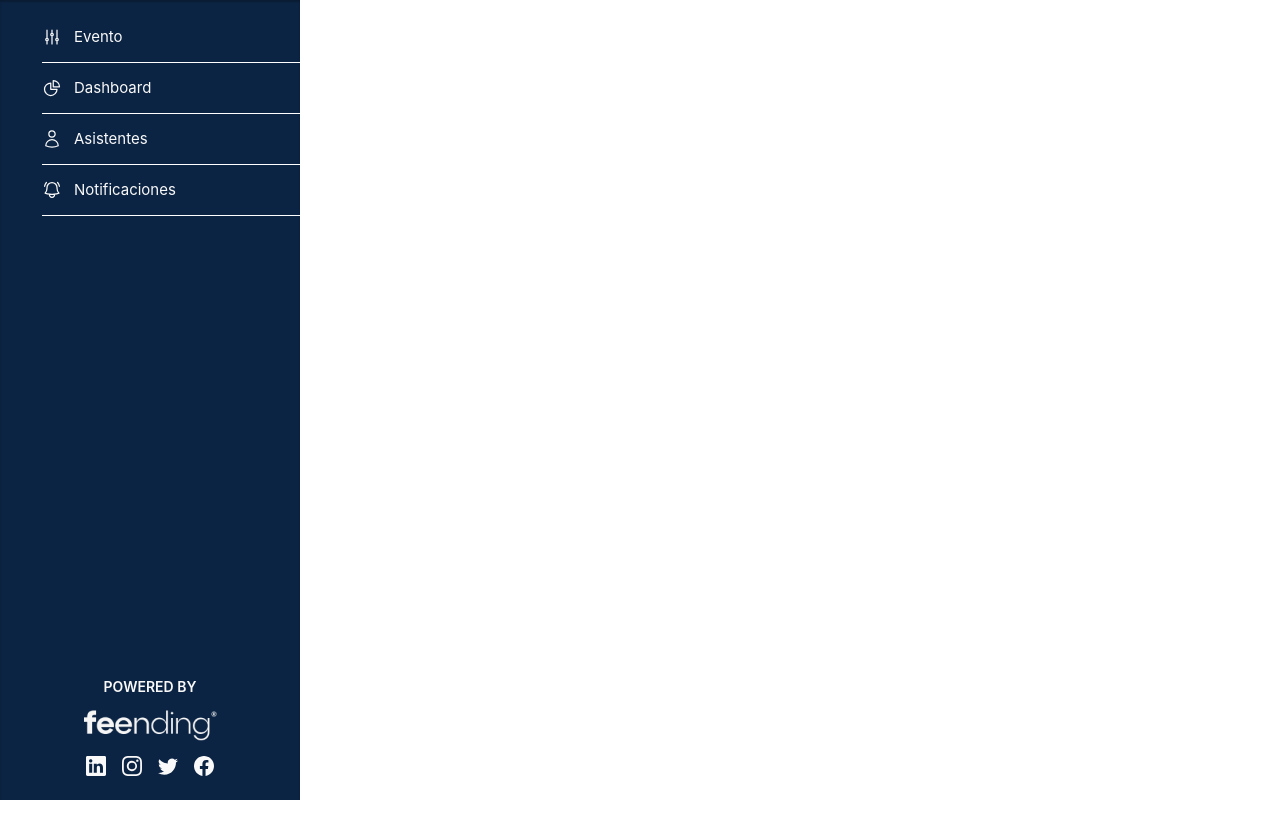
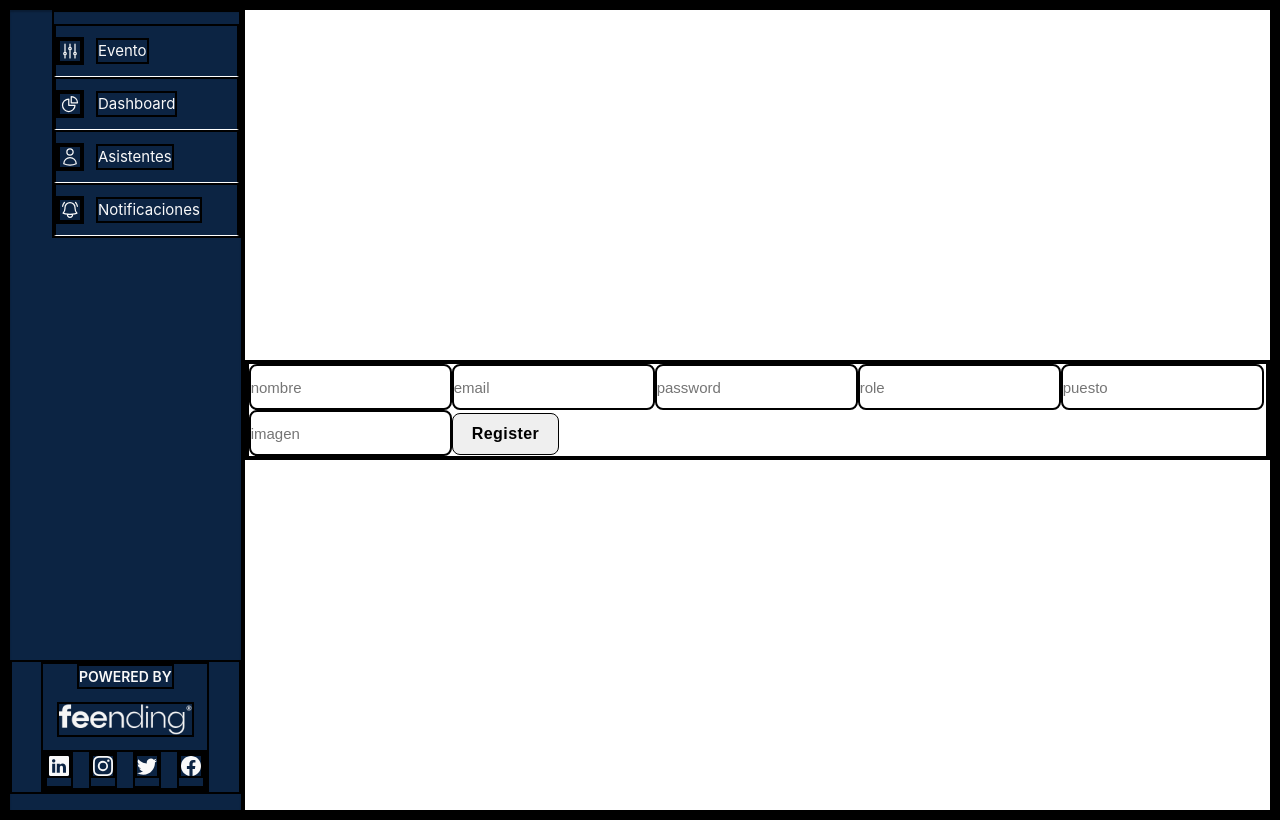
Before and after one commit to amsiceza/TBridge-Feending-Project, a React (Vite) app: page /register in a window 1280 px wide. Built offline with nearby package versions, Linux system fonts and the light colour scheme; a web font is replaced by a local one.

Commit message:
Resgister component implemented

```diff
--- a/package.json
+++ b/package.json
@@ -11,6 +11,7 @@
   },
   "dependencies": {
     "@reduxjs/toolkit": "^1.9.5",
+    "axios": "^1.4.0",
     "react": "^18.2.0",
     "react-dom": "^18.2.0",
     "react-icons": "^4.8.0",
--- a/src/App.jsx
+++ b/src/App.jsx
@@ -7,6 +7,7 @@ import Home from './components/Buttons/Home/Home'
 import KatForm from './KatForm/KatForm'
 import KatTest from './components/Buttons/KatTest/KatTest'
 import RecintoEvento from './pages/RecintoEvento/RecintoEvento'
+import Register from './components/Register/Register'
 
 function App() {
 
@@ -19,6 +20,7 @@ function App() {
       <Route path="/kat" element={<KatTest/>}/>
       <Route path="/katform" element={<KatForm/>}/>
       <Route path="/recinto" element={<RecintoEvento/>}/>
+      <Route path="/register" element={<Register/>} />
     </Routes>
     </BrowserRouter>
   </div>
--- a/src/app/store.js
+++ b/src/app/store.js
@@ -1,5 +1,8 @@
 import { configureStore } from '@reduxjs/toolkit'
+import auth from '../features/auth/authSlice'
 
 export const store = configureStore({
-  reducer: {},
+  reducer: {
+    auth
+  },
 })
--- /dev/null
+++ b/src/components/Register/Register.jsx
@@ -0,0 +1,55 @@
+import React, { useState } from "react";
+import "./Register.scss"
+import { useDispatch } from "react-redux";
+import { register } from "../../features/auth/authSlice";
+
+const Register = () => {
+  const [formData, setFormData] = useState({
+    nombre: "",
+    email: "",
+    password: "",
+    role: "",
+    puesto: "",
+    imagen: "",
+  });
+
+  const { nombre, email, password, role, puesto, imagen } = formData;
+
+  const dispatch = useDispatch()
+
+  const onChange = (e) => {
+    setFormData((prevState) => ({
+      ...prevState,
+      [e.target.name]: e.target.value,
+    }));
+  };
+
+  const onSubmit = (e) => {
+    e.preventDefault();
+    dispatch(register(formData))
+  };
+
+  return (
+    <div className="formContainer">
+        <div>
+            <form onSubmit={onSubmit}>
+            <input type="text" name="nombre" value={nombre} onChange={onChange} placeholder="nombre"/>
+            <input type="email" name="email" value={email} onChange={onChange} placeholder="email"/>
+            <input
+                type="password"
+                name="password"
+                value={password}
+                onChange={onChange}
+                placeholder="password"
+            />
+            <input type="text" name="role" value={role} onChange={onChange} placeholder="role"/>
+            <input type="text" name="puesto" value={puesto} onChange={onChange} placeholder="puesto"/>
+            <input type="text" name="imagen" value={imagen} onChange={onChange} placeholder="imagen"/>
+            <button type="submit">Register</button>
+            </form>
+        </div>
+    </div>
+  );
+};
+
+export default Register;
--- /dev/null
+++ b/src/components/Register/Register.scss
@@ -0,0 +1,9 @@
+* {
+    border: 2px solid black;
+}
+
+.formContainer {
+    display: flex;
+    justify-content: center;
+    flex-direction: column;
+}
--- /dev/null
+++ b/src/features/auth/authService.js
@@ -0,0 +1,14 @@
+import axios from "axios";
+
+const API_URL = "http://localhost:8080";
+
+const register = async (usuarioData) => {
+  const res = await axios.post(API_URL + "/usuarios/create", usuarioData);
+  return res.data;
+};
+
+const authService = {
+  register,
+};
+
+export default authService;
--- /dev/null
+++ b/src/features/auth/authSlice.js
@@ -0,0 +1,24 @@
+import { createAsyncThunk, createSlice } from "@reduxjs/toolkit";
+import authService from "./authService";
+
+
+const initialState = {
+  usuario: null,
+  token: null,
+};
+
+export const authSlice = createSlice({
+    name: "auth",
+    initialState,
+    reducers: {},
+});
+
+export const register = createAsyncThunk('auth/register',async(usuario)=>{
+    try {
+      return await authService.register(usuario);
+    } catch (error) {
+      console.error(error);
+    }
+})
+
+export default authSlice.reducer;
```
Also changed, not shown: 1 other file (tests, documents, lock files or other folders).
